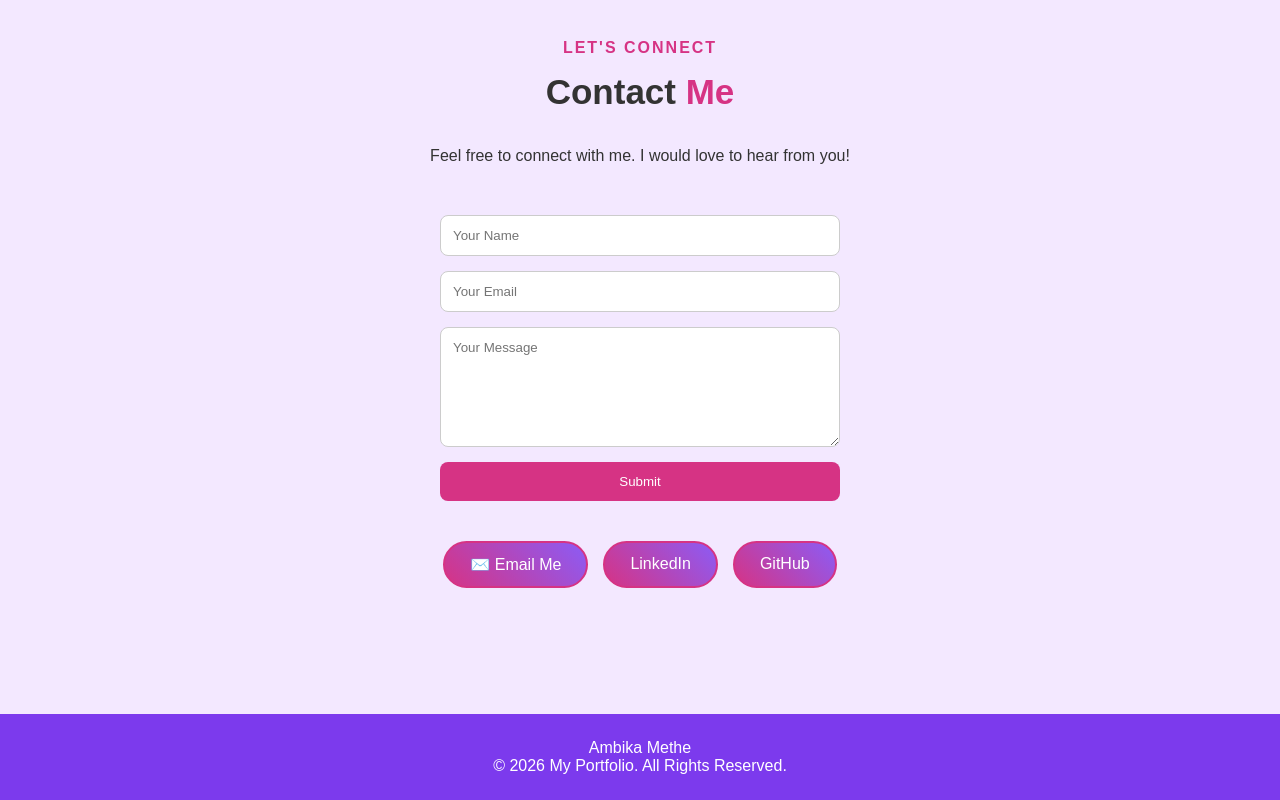
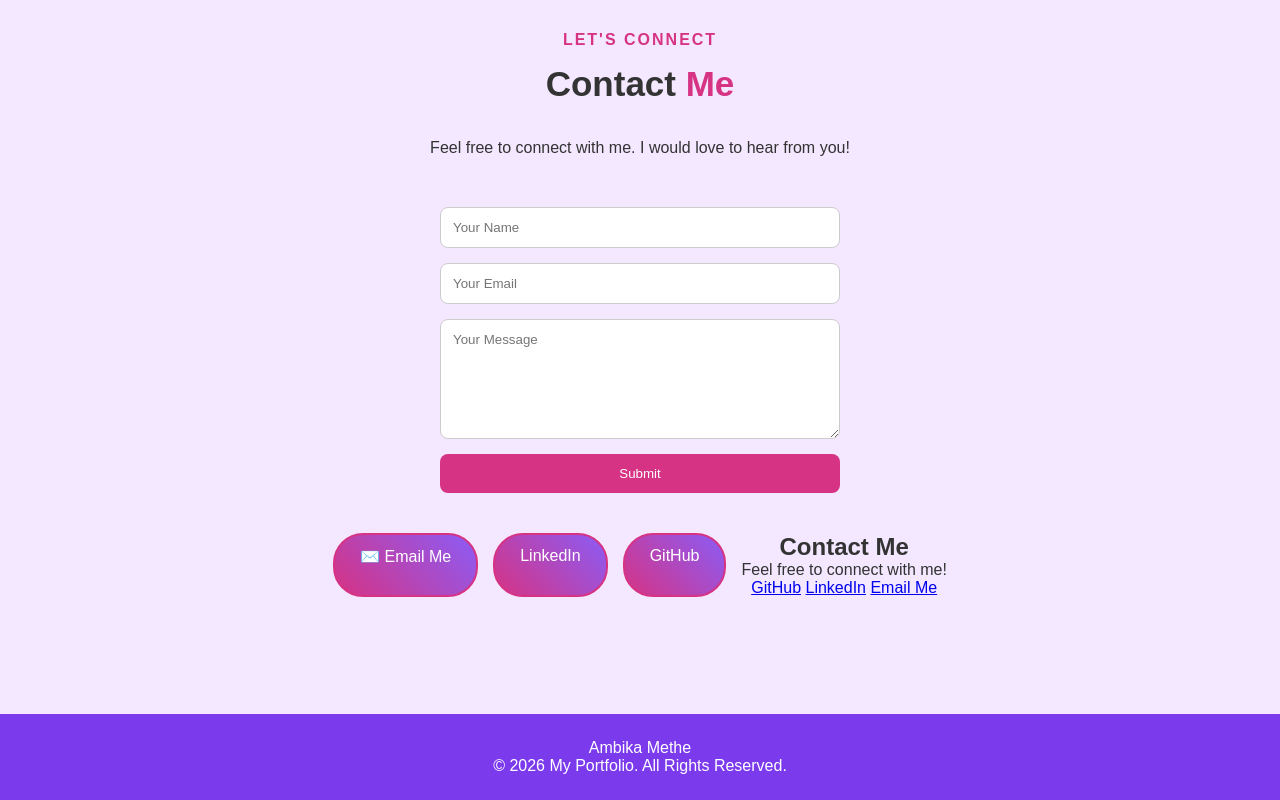
Before and after one commit to ambikamethe-bit/my-portfolio, a plain HTML site: page index.html in a window 1280 px wide. Shown: the part 2852-3652 px from the top of the page. Drawn offline with Linux system fonts and the light colour scheme.

Commit message:
Update index.html

```diff
--- a/index.html
+++ b/index.html
@@ -272,6 +272,24 @@
                 GitHub
             </a>
 
+<section id="contact">
+    <h2>Contact Me</h2>
+    <p>Feel free to connect with me!</p>
+
+    <div class="social-links">
+
+        <a href="https://github.com/YOUR_USERNAME"
+           target="_blank">GitHub</a>
+
+        <a href="https://www.linkedin.com/in/YOUR_USERNAME/"
+           target="_blank">LinkedIn</a>
+
+        <a href="mailto:YOUR_EMAIL@gmail.com">
+           Email Me</a>
+
+    </div>
+</section>
+
         </div>
 
     </section>
```
